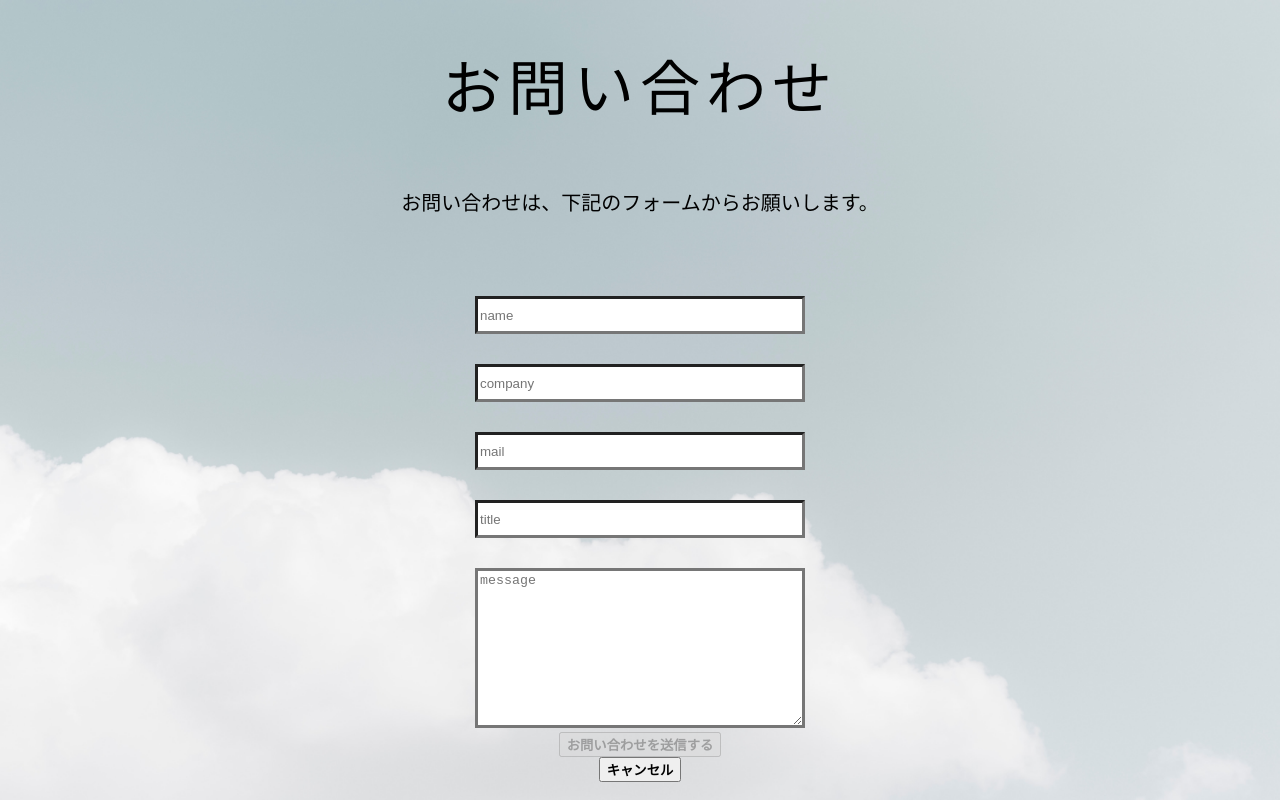
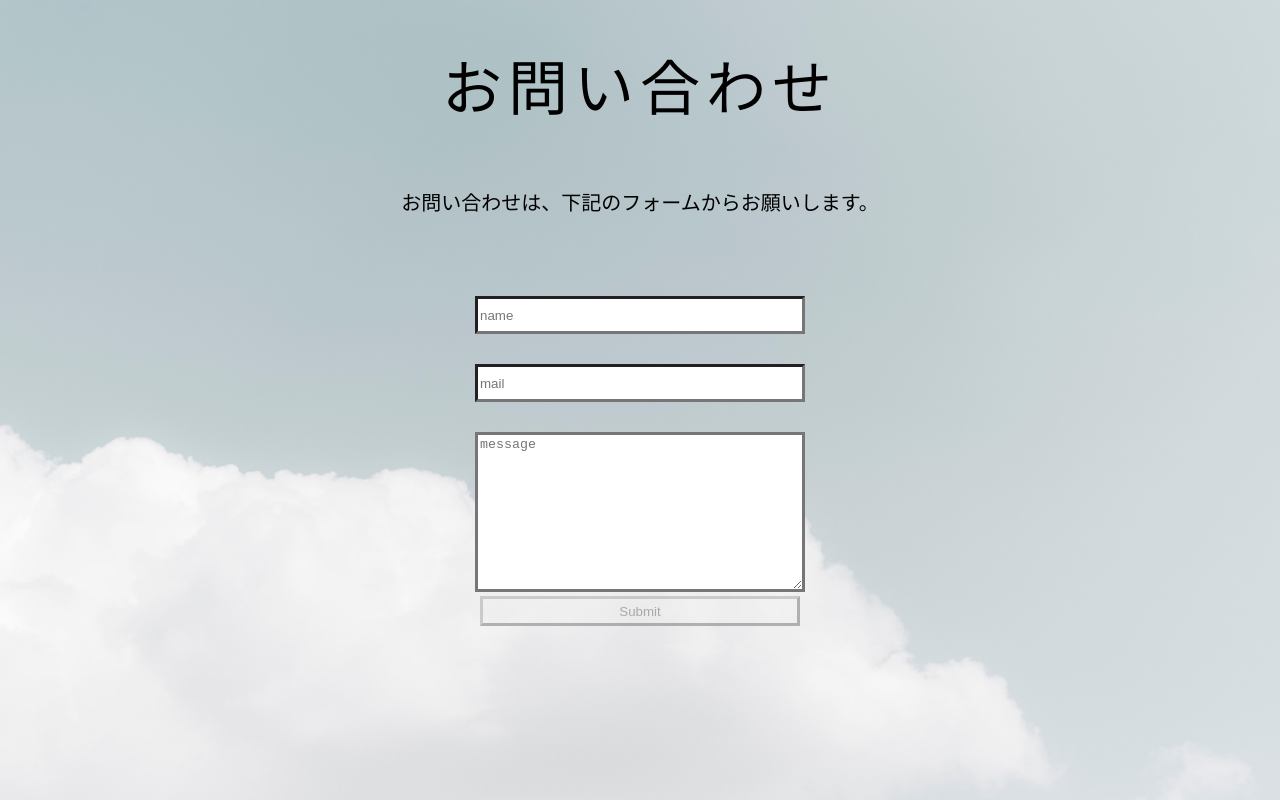
Before and after one commit to taipon55/MyPortfolio, a React (Create React App) app: page /Form in a window 1280 px wide. Built offline with nearby package versions, Linux system fonts and the light colour scheme.

Commit message:
formページ修正

```diff
--- a/src/components/Form.tsx
+++ b/src/components/Form.tsx
@@ -1,57 +1,36 @@
-import React, { useState } from "react";
+import React, { FormEvent, useState } from "react";
 import { init, send } from "@emailjs/browser";
 
 const Form = () => {
-  const [username, setUserName] = useState("");
-  const [company, setCompany] = useState("");
-  const [mail, setMail] = useState("");
-  const [title, setTitle] = useState("");
-  const [message, setMessage] = useState("");
+  const [name, setName] = useState("");
+  const [email, setEmail] = useState("");
+  const [content, setContent] = useState("");
 
-  const sendMail = () => {
+  const onSubmit = async (e: FormEvent<HTMLFormElement>) => {
+    e.preventDefault();
+
     const userID = process.env.REACT_APP_USER_ID;
     const serviceID = process.env.REACT_APP_SERVICE_ID;
     const templateID = process.env.REACT_APP_TEMPLATE_ID;
-    if (
-      userID !== undefined &&
-      serviceID !== undefined &&
-      templateID !== undefined
-    ) {
+
+    if (userID && serviceID && templateID) {
       init(userID);
-      const template_param = {
-        to_username: username,
-        company: company,
-        from_email: mail,
-        title: title,
-        message: message,
+      const params = {
+        from_name: name,
+        email: email,
+        content: content,
       };
 
-      send(serviceID, templateID, template_param).then(() => {
-        window.alert("お問い合わせを送信いたしました。");
-        setUserName("");
-        setCompany("");
-        setMail("");
-        setMessage("");
-        setTitle("");
-      });
+      try {
+        await send(serviceID, templateID, params);
+        alert("送信成功");
+      } catch (error) {
+        alert(error);
+      }
     }
   };
-  const handleClick = (e: { preventDefault: () => void }) => {
-    e.preventDefault();
-    sendMail();
-  };
 
-  const handleCanceled = () => {
-    setUserName("");
-    setCompany("");
-    setMail("");
-    setMessage("");
-    setTitle("");
-  };
-
-  const disableSend =
-    username === "" || mail === "" || title === "" || message === "";
-
+  const disableSend = name === "" || email === "" || content === "";
   return (
     <div className="form-photo">
       <div className="form-main">
@@ -59,71 +38,41 @@ const Form = () => {
         <p className="form-text">
           お問い合わせは、下記のフォームからお願いします。
         </p>
-        <form className="form-input">
+        <form className="form-input" onSubmit={(e) => onSubmit(e)}>
           <div className="form-group">
             <input
+              id="name"
               type="text"
-              id="nameForm"
               placeholder="name"
               className="formInput"
-              value={username}
-              onChange={(e) => setUserName(e.target.value)}
+              value={name}
+              onChange={(e) => setName(e.target.value)}
             />
           </div>
 
           <div className="form-group">
             <input
+              id="email"
               type="text"
-              id="companyNameForm"
-              placeholder="company"
+              placeholder="mail"
               className="formInput"
-              value={company}
-              onChange={(e) => setCompany(e.target.value)}
-              required
+              value={email}
+              onChange={(e) => setEmail(e.target.value)}
             />
           </div>
 
           <div className="form-group">
-            <input
-              type="email"
-              id="mailForm"
-              placeholder="mail"
-              className="formInput"
-              value={mail}
-              onChange={(e) => setMail(e.target.value)}
-            />
-          </div>
-
-          <div className="form-group">
-            <input
-              type="text"
-              id="mailTitleForm"
-              placeholder="title"
-              className="formInput"
-              value={title}
-              onChange={(e) => setTitle(e.target.value)}
-            />
-          </div>
-          <div className="form-group">
             <textarea
-              id="mailContentForm"
+              id="content"
               placeholder="message"
               className="formInput"
-              value={message}
-              onChange={(e) => setMessage(e.target.value)}
-              rows={5}
+              value={content}
+              onChange={(e) => setContent(e.target.value)}
             />
           </div>
           <div className="btns">
             <div>
-              <button onClick={handleClick} disabled={disableSend}>
-                <strong>お問い合わせを送信する</strong>
-              </button>
-            </div>
-            <div>
-              <button onClick={handleCanceled}>
-                <strong>キャンセル</strong>
-              </button>
+              <input type="submit" disabled={disableSend} />
             </div>
           </div>
         </form>
```
